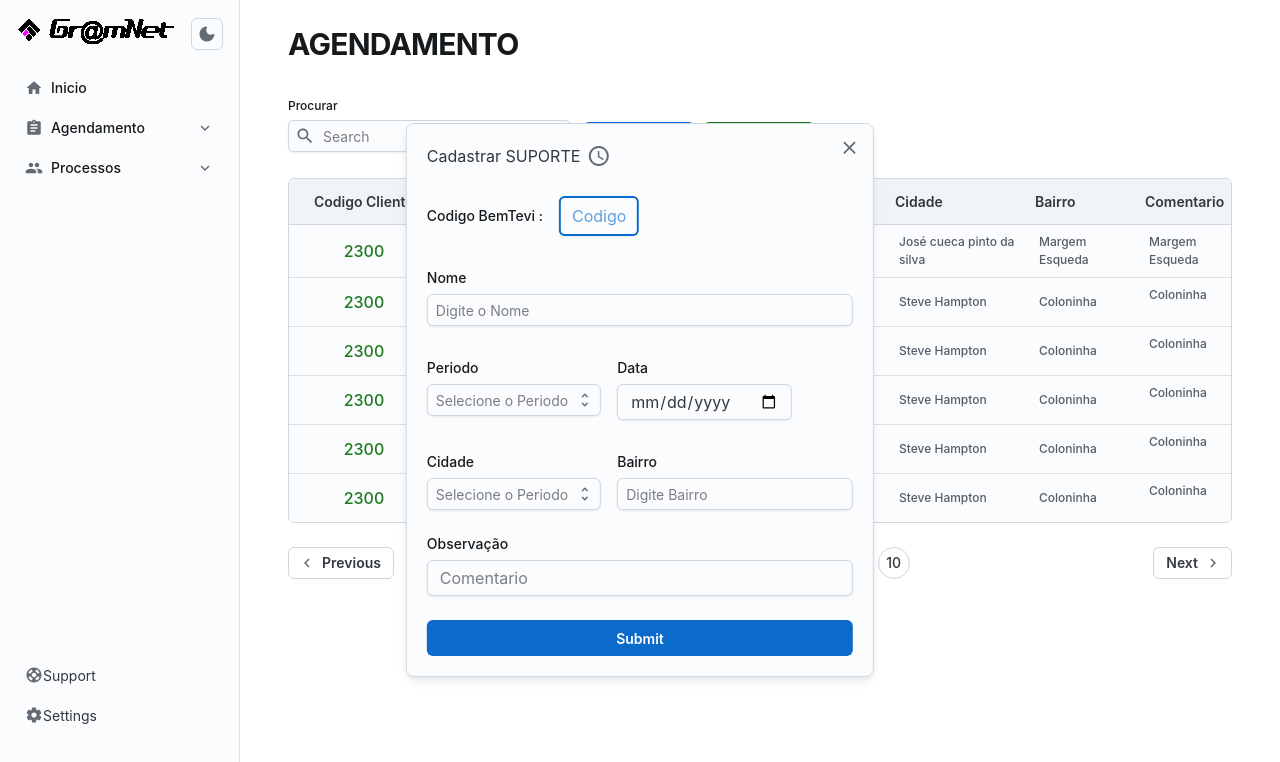
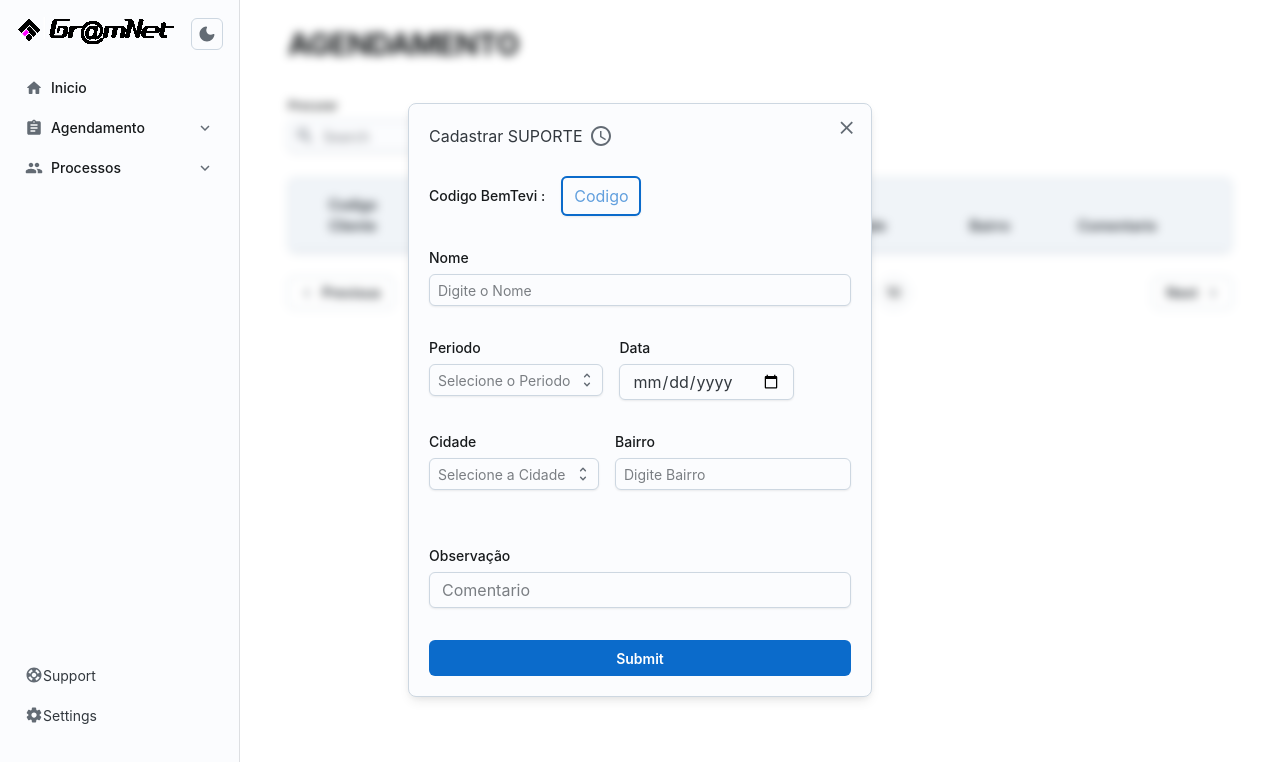
Before and after one commit to snortexware/LS2, a React (Create React App) app: page /inicio in a window 1280 px wide. Both pictures are taken after a click on the button "Cadastrar". Shown: the top 762 px of the page. Built offline with nearby package versions, Linux system fonts and the light colour scheme.

Commit message:
Modificação na table e no modal
tabela flex e funcional

```diff
--- a/src/components/OrderTable.jsx
+++ b/src/components/OrderTable.jsx
@@ -23,7 +23,7 @@ import Menu from "@mui/joy/Menu";
 import MenuButton from "@mui/joy/MenuButton";
 import MenuItem from "@mui/joy/MenuItem";
 import Dropdown from "@mui/joy/Dropdown";
-
+import DriveFileRenameOutlineIcon from '@mui/icons-material/DriveFileRenameOutline';
 import FilterAltIcon from "@mui/icons-material/FilterAlt";
 import SearchIcon from "@mui/icons-material/Search";
 import CheckRoundedIcon from "@mui/icons-material/CheckRounded";
@@ -34,77 +34,8 @@ import KeyboardArrowLeftIcon from "@mui/icons-material/KeyboardArrowLeft";
 import MoreHorizRoundedIcon from "@mui/icons-material/MoreHorizRounded";
 import { motion, AnimatePresence } from "framer-motion";
 import BasicModalDialog from "./modal";
-import zIndex from "@mui/material/styles/zIndex";
 import Stack from "@mui/joy/Stack";
 import MenuOpen from "@mui/icons-material/MenuOpen";
-const rows = [
-  {
-    id: "INV-1234",
-    date: "20/08/2024",
-    periodo: "Dia todo",
-    customer: {
-      initial: "O",
-      name: "José cueca pinto da silva",
-      bairro: "Margem Esqueda",
-      codigo: "2300"
-    },
-  },
-  {
-    id: "INV-1233",
-    date: "Feb 3, 2023",
-    periodo: "Dia Todo",
-    customer: {
-      initial: "S",
-      name: "Steve Hampton",
-      bairro: "Coloninha",
-      codigo: "2300"
-    },
-  },
-  {
-    id: "INV-1233",
-    date: "Feb 3, 2023",
-    periodo: "Dia Todo",
-    customer: {
-      initial: "S",
-      name: "Steve Hampton",
-      bairro: "Coloninha",
-      codigo: "2300"
-    },
-  },
-  {
-    id: "INV-1233",
-    date: "Feb 3, 2023",
-    periodo: "Dia Todo",
-    customer: {
-      initial: "S",
-      name: "Steve Hampton",
-      bairro: "Coloninha",
-      codigo: "2300"
-    },
-  },
-  {
-    id: "INV-1233",
-    date: "Feb 3, 2023",
-    periodo: "Dia Todo",
-    customer: {
-      initial: "S",
-      name: "Steve Hampton",
-      bairro: "Coloninha",
-      codigo: "2300"
-    },
-  },
-  {
-    id: "INV-1233",
-    date: "Feb 3, 2023",
-    periodo: "Dia Todo",
-    customer: {
-      initial: "S",
-      name: "Steve Hampton",
-      bairro: "Coloninha",
-      codigo: "2300"
-    },
-  }
-];
 
 function descendingComparator(a, b, orderBy) {
   if (b[orderBy] < a[orderBy]) {
@@ -129,12 +60,10 @@ function RowMenu() {
         slots={{ root: IconButton }}
         slotProps={{ root: { variant: "plain", color: "neutral", size: "sm" } }}
       >
-        <MenuOpen />
+        <DriveFileRenameOutlineIcon />
       </MenuButton>
       <Menu size="sm" sx={{ minWidth: 140 }}>
         <MenuItem>Editar</MenuItem>
-        <MenuItem>Renomear</MenuItem>
-        <MenuItem>Mover</MenuItem>
         <Divider />
         <MenuItem color="danger">Deletar</MenuItem>
       </Menu>
@@ -142,25 +71,30 @@ function RowMenu() {
   );
 }
 
-const getColor = (status) => {
-  switch (status) {
-    case 'Manhã':
-      return 'success';
-    case '':
-      return 'neutral';
-    case 'Dia todo':
-      return 'danger';
+const getColor = (periodo) => {
+  switch (periodo) {
+    case "Manhã":
+      return "success";
+    case "Tarde":
+      return "warning";
+    case "Dia Todo":
+      return "danger";
     default:
-      return 'default'; // Provide a default color if needed
+      return "default";
   }
 };
+
 export default function OrderTable() {
   const [order, setOrder] = useState("desc");
   const [selected, setSelected] = useState([]);
   const [handleAbrir, setHandleAbrir] = useState(false);
-
+  const [rows, setRows] = useState([]);
   const aberto = () => setHandleAbrir(true);
   const fechado = () => setHandleAbrir(false);
+  const handleSave = (novoPedido) => {
+    setRows([...rows, novoPedido]);
+    setHandleAbrir(false);
+  };
 
   const renderFilters = () => (
     <React.Fragment>
@@ -188,16 +122,12 @@ export default function OrderTable() {
         >
           Cadastrar
         </Button>
-
-
       </Box>
     </React.Fragment>
   );
 
   return (
     <>
-
-
       <Sheet
         className="SearchAndFilters-mobile"
         sx={{ display: { xs: "flex", sm: "none" }, my: 1, gap: 1 }}
@@ -252,7 +182,11 @@ export default function OrderTable() {
             overflow: "auto",
             minHeight: 0,
             zIndex: 0,
-
+            "@media (min-width: 1200px)": {
+              overflowX: "auto",
+              display: "block",
+              margin: "0 auto",
+            },
           }}
         >
           <Table
@@ -260,56 +194,122 @@ export default function OrderTable() {
             stickyHeader
             hoverRow
             sx={{
-            "--TableCell-headBackground": "var(--joy-palette-background-level1)",
+              "--TableCell-headBackground":
+                "var(--joy-palette-background-level1)",
               "--Table-headerUnderlineThickness": "1px",
-            "--TableRow-hoverBackground": "var(--joy-palette-background-level1)",
+              "--TableRow-hoverBackground":
+                "var(--joy-palette-background-level1)",
               "--TableCell-paddingY": "8px",
               "--TableCell-paddingX": "10px",
-            position:"relative",
+              position: "relative",
               zIndex: 0,
+              "@media (min-width: 1200px)": {
+                display: "table",
+                margin: "0 auto",
+              },
             }}
           >
             <thead>
-
-            <tr >
-
-              <th style={{ width: 150, padding: "12px 25px", }}> Codigo Cliente</th>
-              <th style={{ width: 200, padding: "12px 6px" }}>Nome</th>
-              <th style={{ width: 110, padding: "12px 6px" }}>Data</th>
-              <th style={{ width: 140, padding: "12px 6px" }}>Perido</th>
-              <th style={{ width: 140, padding: "12px 6px" }}>Cidade</th>
-              <th style={{ width: 110, padding: "12px 6px" }}>Bairro</th>
-              <th style={{ width: 150, padding: "12px 6px" }}>Comentario</th>
+              <tr>
+                <th
+                  style={{
+                    whiteSpace: "normal",
+                    minWidth: 50,
+                    padding: "15px 20px",
+                    textAlign: "center", // Centraliza o texto do cabeçalho
+                  }}
+                >
+                  Codigo Cliente
+                </th>
+                <th
+                  style={{
+                    minWidth: 100,
+                    padding: "15px 6px",
+                    textAlign: "center", // Centraliza o texto do cabeçalho
+                  }}
+                >
+                  Nome
+                </th>
+                <th
+                  style={{
+                    minWidth: 150,
+                    padding: "15px 6px",
+                    textAlign: "center", // Centraliza o texto do cabeçalho
+                  }}
+                >
+                  Data
+                </th>
+                <th
+                  style={{
+                    minWidth: 150,
+                    padding: "15px 6px",
+                    textAlign: "center", // Centraliza o texto do cabeçalho
+                  }}
+                >
+                  Perido
+                </th>
+                <th
+                  style={{
+                    minWidth: 150,
+                    padding: "15px 6px",
+                    textAlign: "center", // Centraliza o texto do cabeçalho
+                  }}
+                >
+                  Cidade
+                </th>
+                <th
+                  style={{
+                    minWidth: 150,
+                    padding: "15px 6px",
+                    textAlign: "center", // Centraliza o texto do cabeçalho
+                  }}
+                >
+                  Bairro
+                </th>
+                <th
+                  style={{
+                    minWidth: 250,
+                    padding: "15px 6px",
+                    textAlign: "center", // Centraliza o texto do cabeçalho
+                  }}
+                >
+                  Comentario
+                </th>
+                <th
+                  style={{
+                    width: 50
 
 
+                  }}
+                >
+                </th>
               </tr>
             </thead>
             <tbody>
               {[...rows].sort(getComparator(order, "id")).map((row) => (
                 <tr key={row.id}>
-                <td style={{ gap: 2, textAlign: "center", width: 130 }}>
-                <Typography
-  color="success"
-  level="title-md"
-  noWrap
->{row.customer.codigo}</Typography>
+                  <td style={{ textAlign: "center" }}>
+                    <Typography color="success" level="title-md" noWrap>
+                      {row.customer.codigo}
+                    </Typography>
                   </td>
 
-                <td>
-                  <Typography size= "lg" level="title-sm">{row.customer.name}</Typography>
+                  <td style={{ textAlign: "center" }}>
+                    <p>{row.customer.name}</p>
                   </td>
-                <td>
-                  <Typography level="body-xs">{row.date}</Typography>
+                  <td style={{ textAlign: "center" }}>
+                    <p>{row.date}</p>
                   </td>
-                <td>
+                  <td style={{ textAlign: "center" }}>
                     <Chip
+                      sx={{ minWidth: 90 }}
                       variant="solid"
-                    size="md"
+                      size="sm"
                       startDecorator={
                         {
-                        "DiaTodo": <CheckRoundedIcon />,
-                        "Refunded": <AutorenewRoundedIcon />,
-                        "Cancelled": <BlockIcon />,
+                          "Dia Todo": <CheckRoundedIcon />,
+                          Manhã: <CheckRoundedIcon />,
+                          Tarde: <CheckRoundedIcon />,
                         }[row.periodo]
                       }
                       color={getColor(row.periodo)}
@@ -317,34 +317,30 @@ export default function OrderTable() {
                       {row.periodo}
                     </Chip>
                   </td>
-                <td>
-                  <Box sx={{ display: "flex", gap: 3, alignItems: "center" }}>
+                  <td style={{ textAlign: "center" }}>
+                    <div>
+                      <p>{row.customer.cidade}</p>
+                    </div>
+                  </td>
+                  <td style={{ textAlign: "center" }}>
 
                       <div>
-                      <Typography level="body-xs">{row.customer.name}</Typography>
+                        <p>{row.customer.bairro}</p>
                       </div>
-                  </Box>
+
                   </td>
-                <td>
-                  <Box sx={{ display: "flex", gap: 1, alignItems: "center",  borderRight: "solid px black"}}>
+                  <td style={{ textAlign: "center" }}>
 
                       <div>
+                        {row.customer.comentario}
+                      </div>
 
-                      <Typography size="lg" level="body-xs">{row.customer.bairro}</Typography>
-                    </div>
-                  </Box>
+
 
                   </td>
                   <td>
-                  <Stack direction={ "row"} spacing={2}>
-                  <Typography size="lg" level="body-xs">{row.customer.bairro}</Typography>
-
                   <RowMenu />
-                  </Stack>
-
                   </td>
-
-
                 </tr>
               ))}
             </tbody>
@@ -392,13 +388,14 @@ export default function OrderTable() {
           </Button>
         </Box>
       </>
-      <AnimatePresence
-      initial={false}
-      mode='wait'
-      onExitComplete={()=> null}
-      >
+      <AnimatePresence initial={false} mode="wait" onExitComplete={() => null}>
         {handleAbrir && (
-        <BasicModalDialog sx={{position: "absolute", zIndex: 1400}} handleAbrir={handleAbrir} handleClose={fechado} />
+          <BasicModalDialog
+            onSave={handleSave}
+            sx={{ position: "absolute", zIndex: 1400 }}
+            handleAbrir={handleAbrir}
+            handleClose={fechado}
+          />
         )}
       </AnimatePresence>
     </>
--- a/src/components/modal.jsx
+++ b/src/components/modal.jsx
@@ -3,36 +3,73 @@ import {
   AnimatePresence
 } from "framer-motion";
 import Backdrop from "./backdrop";
-
 import Table from "@mui/joy/Table";
 import Textarea from "@mui/joy/Textarea";
 import * as React from "react";
 import FormLabel from "@mui/joy/FormLabel";
 import Input from "@mui/joy/Input";
-
 import ModalDialog from "@mui/joy/ModalDialog";
 import DialogTitle from "@mui/joy/DialogTitle";
 import DialogContent from "@mui/joy/DialogContent";
 import Stack from "@mui/joy/Stack";
-
 import { FormControl, Button, Box, Typography, ModalClose } from "@mui/joy";
-
 import ScheduleIcon from "@mui/icons-material/Schedule";
-
 import TextField from "@mui/joy/TextField";
-import Draggable from 'react-draggable';
 import Select from "@mui/joy/Select";
 import Option from "@mui/joy/Option";
-import { Dialog } from "@mui/material";
-import { DragHandleOutlined } from "@mui/icons-material";
 
-const BasicModalDialog = ({ handleClose, text }) => {
+const BasicModalDialog = ({ handleClose, onSave }) => {
 
+  const [pedido, setPedido] = React.useState({
+    codigo: '',
+    nome: '',
+    data: '',
+    periodo: '',
+    cidade: '',
+    bairro: '',
+    comentario: ''
+  });
+
+  const handleChange = (e) => {
+    const { name, value } = e.target;
+    setPedido({
+      ...pedido,
+      [name]: value
+    });
+  };
+
+  const handleSelectChange = (name, value) => {
+    setPedido((prevState) => ({
+      ...prevState,
+      [name]: value
+    }));
+  };
+
+  const handleSubmit = (e) => {
+    e.preventDefault();
+
+    const novoPedido = {
+      id: `INV-${Math.floor(Math.random() * 10000)}`, // Gera um ID aleatório para o pedido
+      date: pedido.data,
+      periodo: pedido.periodo,
+      customer: {
+        codigo: pedido.codigo,
+        name: pedido.nome,
+        bairro: pedido.bairro,
+        cidade: pedido.cidade,
+        comentario: pedido.comentario,
+      },
+
+    };
+
+    onSave(novoPedido); // Passa os dados para o componente pai
+    handleClose(); // Fecha o modal
+  };
 
   const today = new Date().toISOString().split("T")[0];
+
   return (
     <Backdrop onClick={handleClose}>
-
       <motion.div
         drag
         dragConstraints={{
@@ -47,15 +84,14 @@ const BasicModalDialog = ({ handleClose, text }) => {
         exit={{ opacity: 0, y: 50 }}
         transition={{ duration: 0.2, ease: "easeInOut" }}
       >
-
         <Stack spacing={3} sx={{ minWidth: 600 }}>
           <ModalDialog>
             <ModalClose onClick={handleClose} />
-              <Typography endDecorator={<ScheduleIcon></ScheduleIcon>}>
+            <Typography endDecorator={<ScheduleIcon />}>
               Cadastrar SUPORTE
             </Typography>
 
-              <form>
+            <form onSubmit={handleSubmit}>
               <Stack spacing={4} sx={{ mt: 2 }}>
                 <Stack direction="row" spacing={2} sx={{ height: 40 }}>
                   <FormLabel>Codigo BemTevi :</FormLabel>
@@ -66,57 +102,70 @@ const BasicModalDialog = ({ handleClose, text }) => {
                     variant="outlined"
                     type="number"
                     placeholder="Codigo"
+                    name="codigo"
+                    value={pedido.codigo}
+                    onChange={handleChange}
                     sx={{
                       width: 80,
-                        "& input::-webkit-inner-spin-button, & input::-webkit-outer-spin-button":
-                          {
+                      "& input::-webkit-inner-spin-button, & input::-webkit-outer-spin-button": {
                         WebkitAppearance: "none",
                         margin: 0,
                       },
                       "& input[type='number']": {
                         MozAppearance: "textfield",
-                          appearance: "textfield", // Remove as setas em outros navegadores
+                        appearance: "textfield",
                       },
                     }}
                   />
                 </Stack>
+
                 <FormControl>
                   <FormLabel>Nome</FormLabel>
-                    <Input variant="outlined"
+                  <Input
+                    variant="outlined"
                     placeholder="Digite o Nome"
-                       size="sm"  required />
+                    size="sm"
+                    required
+                    name="nome"
+                    value={pedido.nome}
+                    onChange={handleChange}
+                  />
                 </FormControl>
 
                 <Stack direction="row" spacing={2}>
                   <FormControl>
                     <FormLabel>Periodo</FormLabel>
                     <Select
-
                       required
                       sx={{ minWidth: 170 }}
                       size="sm"
                       placeholder="Selecione o Periodo"
                       slotProps={{ button: { sx: { whiteSpace: "nowrap" } } }}
+                      name="periodo"
+                      value={pedido.periodo}
+                      onChange={(e, value) => handleSelectChange("periodo", value)}
                     >
-                        <Option value="paid">Dia Inteiro</Option>
-                        <Option value="pending">Manhã</Option>
-                        <Option value="refunded">Tarde</Option>
+                      <Option value="Dia Todo">Dia Todo</Option>
+                      <Option value="Manhã">Manhã</Option>
+                      <Option value="Tarde">Tarde</Option>
                     </Select>
                   </FormControl>
                   <FormControl>
                     <FormLabel>Data</FormLabel>
                     <Input
-
                       sx={{ minWidth: 175 }}
                       required
                       type="date"
+                      name="data"
+                      value={pedido.data}
+                      onChange={handleChange}
                       slotProps={{
                         input: {
                           min: today,
                           max: "2100-12-31",
                         },
                       }}
-                      ></Input>
+                    />
                   </FormControl>
                 </Stack>
 
@@ -124,51 +173,57 @@ const BasicModalDialog = ({ handleClose, text }) => {
                   <FormControl>
                     <FormLabel>Cidade</FormLabel>
                     <Select
-
                       required
                       sx={{ mb: 3, minWidth: 170 }}
                       size="sm"
-                        placeholder="Selecione o Periodo"
+                      placeholder="Selecione a Cidade"
                       slotProps={{ button: { sx: { whiteSpace: "nowrap" } } }}
+                      name="cidade"
+                      value={pedido.cidade}
+                      onChange={(e, value) => handleSelectChange("cidade", value)}
                     >
-                        <Option value="paid">Gaspar</Option>
-                        <Option value="pending">Blumenau</Option>
-                        <Option value="refunded">Ilhota</Option>
-                        <Option value="cancelled">Luiz Alves</Option>
+                      <Option value="Gaspar">Gaspar</Option>
+                      <Option value="Blumenau">Blumenau</Option>
+                      <Option value="Ilhota">Ilhota</Option>
+                      <Option value="Luiz Alves">Luiz Alves</Option>
                     </Select>
                   </FormControl>
                   <FormControl>
                     <FormLabel>Bairro</FormLabel>
                     <Input
-
+                      name="bairro"
+                      value={pedido.bairro}
+                      onChange={handleChange}
                       placeholder="Digite Bairro"
-                       size="sm" sx={{ minWidth: 160 }} required >
-                        </Input>
+                      size="sm"
+                      sx={{ minWidth: 160 }}
+                      required
+                    />
                   </FormControl>
                 </Stack>
-                </Stack>
+
                 <FormControl>
                   <FormLabel>Observação</FormLabel>
                   <Textarea
                     size="md"
                     required
-
-
                     placeholder="Comentario"
-
-
+                    name="comentario"
+                    value={pedido.comentario}
+                    onChange={handleChange}
                   />
                 </FormControl>
+
                 <Stack sx={{ mt: 3 }}>
                   <Button type="submit">Submit</Button>
+                </Stack>
               </Stack>
             </form>
           </ModalDialog>
         </Stack>
-
       </motion.div>
-
     </Backdrop>
   );
 };
+
 export default BasicModalDialog;
--- a/src/index.css
+++ b/src/index.css
@@ -22,7 +22,7 @@ code {
   right: 0;
   height: 100%;
   width: 100%;
-  backdrop-filter: blur(0.5px);
+  backdrop-filter: blur(5px);
   display: flex;
   justify-items: center;
   justify-content: center;
@@ -30,3 +30,22 @@ code {
 .test {
   border-right: solid 1px black
 }
+p {
+  font-size: 14px;
+  overflow: hidden;
+   text-overflow: ellipsis;
+   display: -webkit-box;
+   -webkit-line-clamp: 2;
+           line-clamp: 2;
+   -webkit-box-orient: vertical;
+
+
+}
+.teste {
+  display: block;/* or inline-block */
+  text-overflow: ellipsis;
+  word-wrap: break-word;
+  overflow: hidden;
+  max-height: 4em;
+  line-height: 1.8em;
+}
```
Lines whose indentation alone changed are shown as unchanged.
